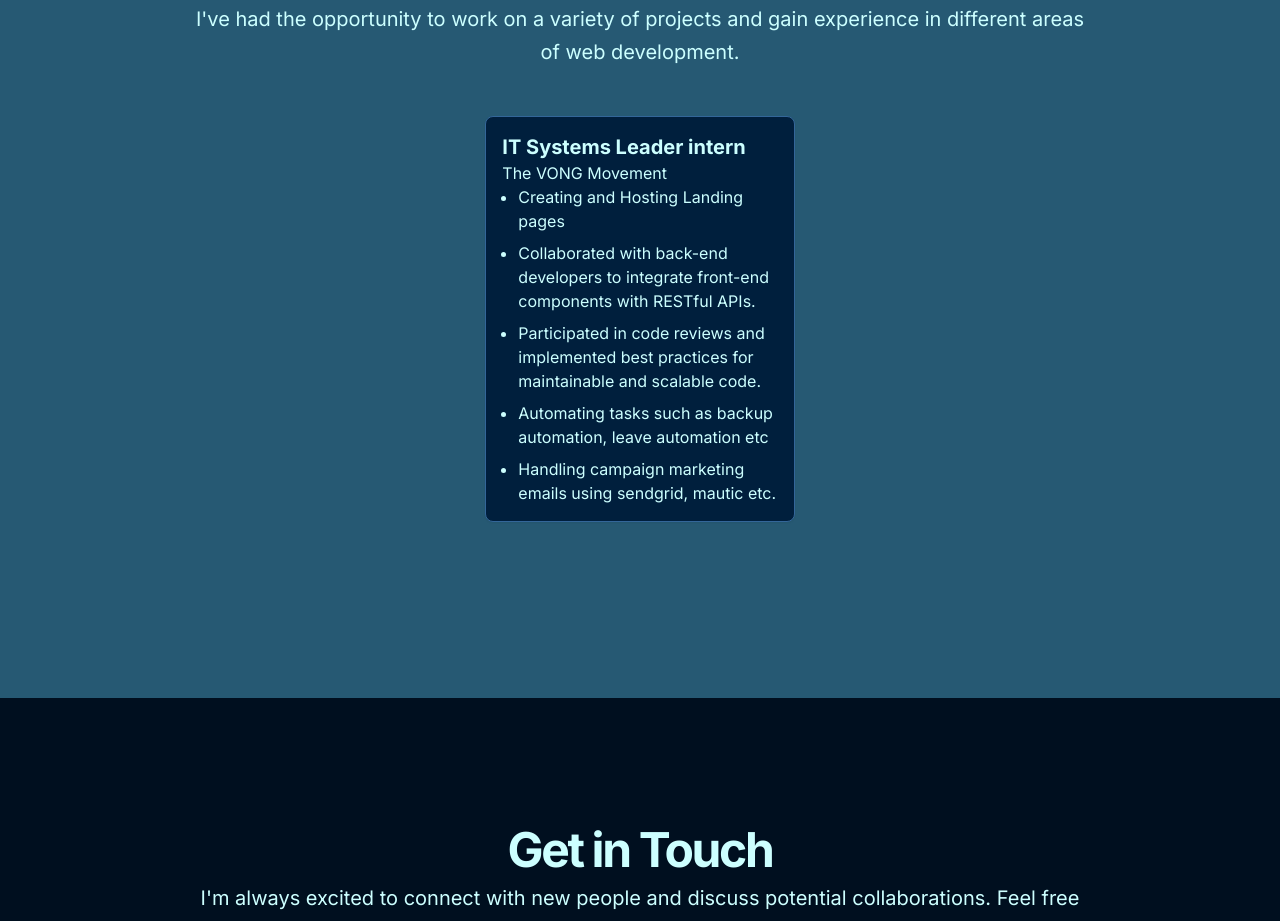
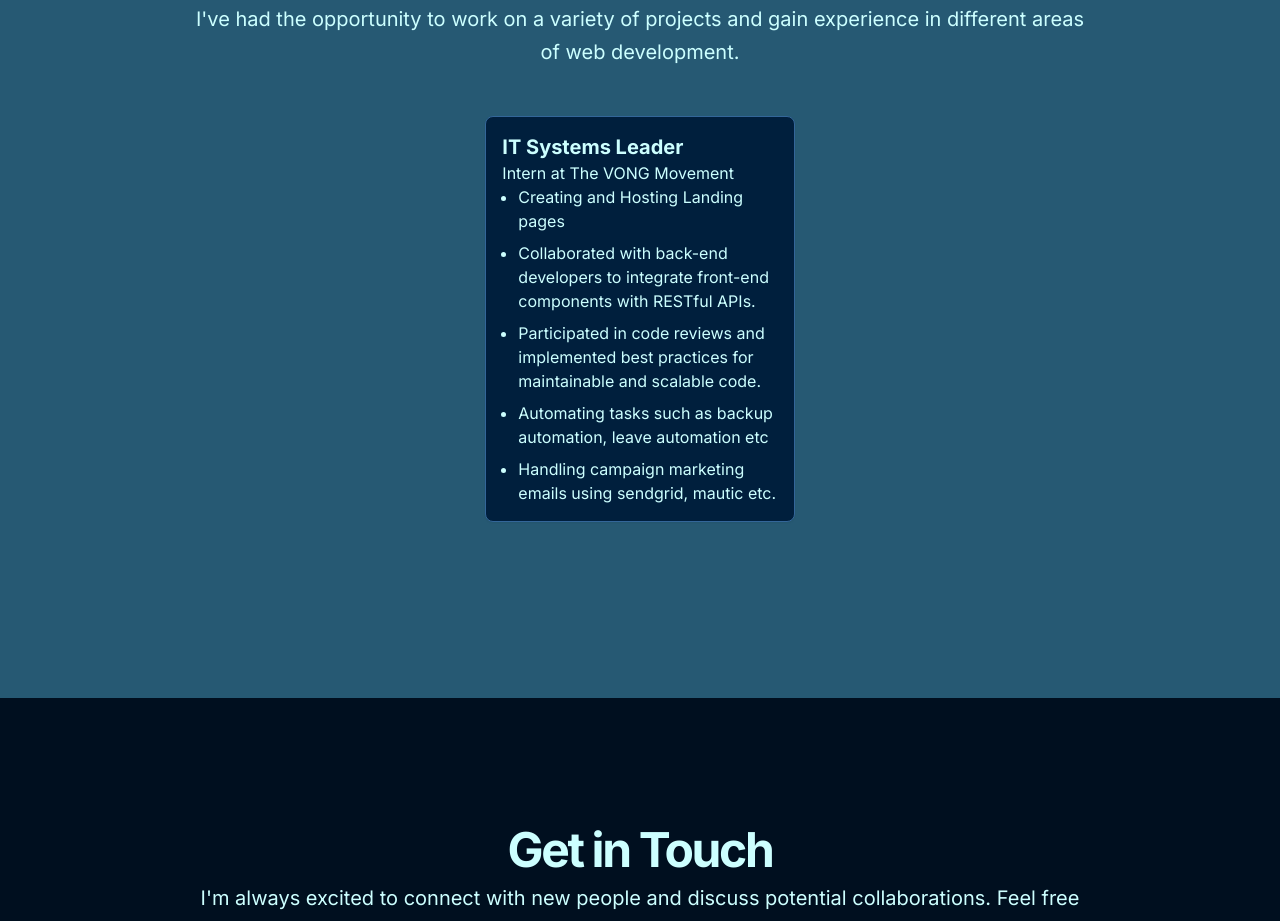
Before and after one commit to SatpalSinghHere/satpal-portfolio, a Next.js app: page / in a window 1280 px wide. Shown: the part 2521-3442 px from the top of the page. Built offline with nearby package versions, Linux system fonts and the light colour scheme.

Commit message:
Updated internship details

```diff
--- a/src/components/component/portfolio.jsx
+++ b/src/components/component/portfolio.jsx
@@ -287,8 +287,8 @@ export function Portfolio() {
               <div></div>
               <Card>
                 <CardContent className="p-4">
-                  <h3 className="text-xl font-bold">IT Systems Leader intern</h3>
-                  <p className="text-muted-foreground">The VONG Movement </p>
+                  <h3 className="text-xl font-bold">IT Systems Leader</h3>
+                  <p className="text-muted-foreground">Intern at The VONG Movement </p>
                   <ul className="list-disc space-y-2 pl-4 text-muted-foreground">
                     <li>Creating and Hosting Landing pages</li>
                     <li>Collaborated with back-end developers to integrate front-end components with RESTful APIs.</li>
```
